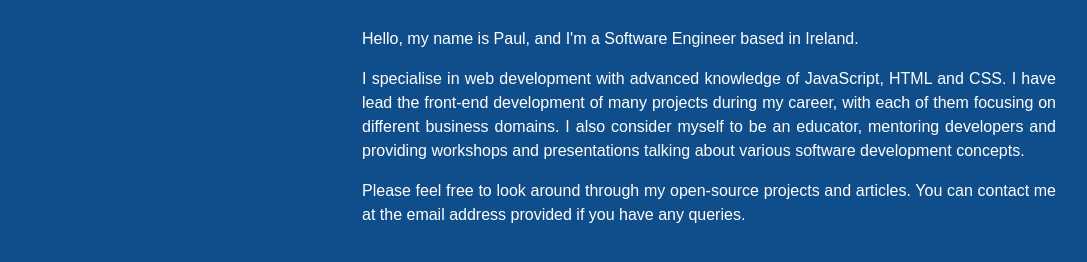
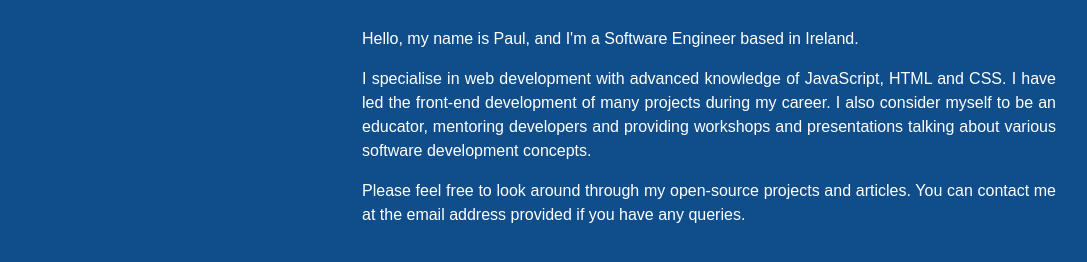
Before and after one commit to PepsRyuu/pepsryuu.github.io, a plain HTML site: page index.html in a window 1280 px wide. Shown: the part 374-636 px from the top of the page, without its empty margins (96-1183 px from the left). Drawn offline with Linux system fonts and the light colour scheme.

Commit message:
Update index.html

```diff
--- a/index.html
+++ b/index.html
@@ -35,7 +35,7 @@
             </div>
             <div id="bio">
                 <p>Hello, my name is Paul, and I'm a Software Engineer based in Ireland.</p>
-                <p>I specialise in web development with advanced knowledge of JavaScript, HTML and CSS. I have lead the front-end development of many projects during my career, with each of them focusing on different business domains. I also consider myself to be an educator, mentoring developers and providing workshops and presentations talking about various software development concepts.</p>
+                <p>I specialise in web development with advanced knowledge of JavaScript, HTML and CSS. I have led the front-end development of many projects during my career. I also consider myself to be an educator, mentoring developers and providing workshops and presentations talking about various software development concepts.</p>
                 <p>Please feel free to look around through my open-source projects and articles. You can contact me at the email address provided if you have any queries.</p>
             </div>
         </div>
```
